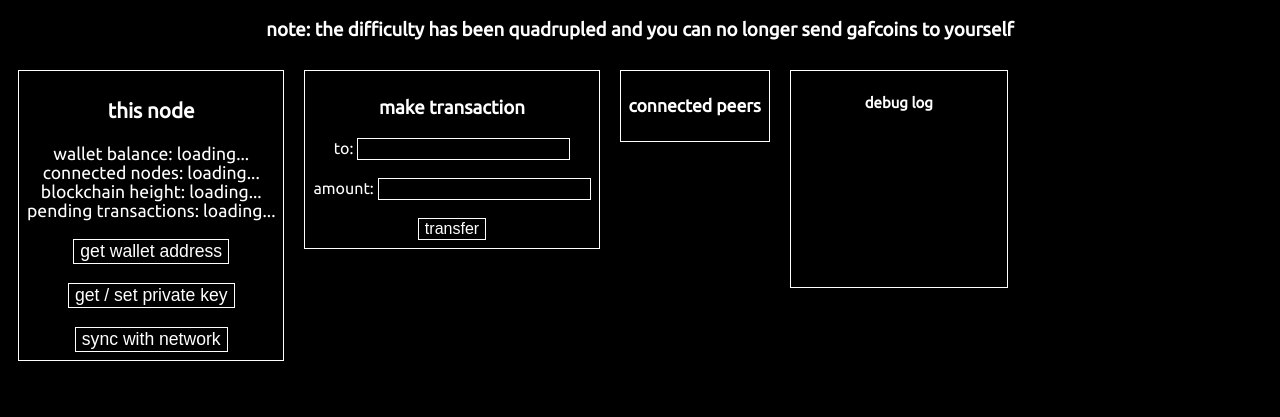
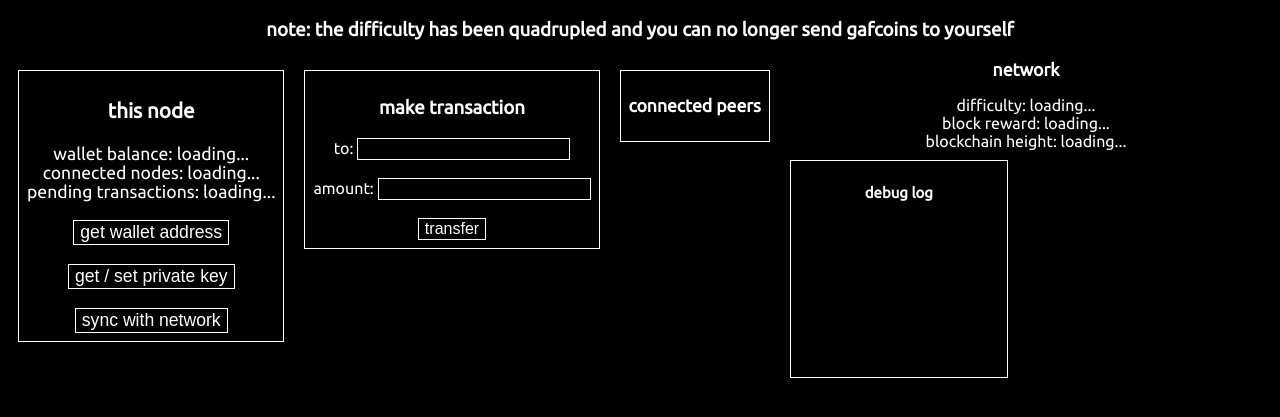
Before and after one commit to wwwg/gafcoin, a website with bundled scripts: page index.html in a window 1280 px wide. Shown: the part 61-478 px from the top of the page. Built offline with nearby package versions, Linux system fonts and the light colour scheme; a script that the page names is missing.

Commit message:
add network panel

```diff
--- a/index.html
+++ b/index.html
@@ -14,7 +14,6 @@
                 <h3>this node</h3>
                 wallet balance: <span id="balance">loading...</span><br>
                 connected nodes: <span id="peerCount">loading...</span><br>
-                blockchain height: <span id="bcHeight">loading...</span><br>
                 pending transactions: <span id="pendingTxs">loading...</span><br>
                 <br>
                 <button id="privkey" onclick="getwalletaddr()">get wallet address</button><br><br>
@@ -28,10 +27,16 @@
                 <button onclick="transfer()">transfer</button>
             </div>
             <div class="box">
-                <h3 id="peerheader">connected peers</h3>
+                <h3 class="header">connected peers</h3>
                 <div id="peers">
                     <!-- peers will go here -->
                 </div>
+            </div>
+            <div class="net">
+                <h3 class="header">network</h3>
+                difficulty: <span id="diff">loading...</span><br>
+                block reward: <span id="reward">loading...</span><br>
+                blockchain height: <span id="bcHeight">loading...</span><br>
             </div>
             <div id="log" class="box">
                 <h3>debug log</h3>
--- a/web/style.css
+++ b/web/style.css
@@ -10,7 +10,7 @@ body {
 	margin: 10px;
 	float: left;
 }
-#peerheader {
+.header {
 	font-size: 110%;
 }
 #log {
--- a/web/webclient.js
+++ b/web/webclient.js
@@ -9,6 +9,8 @@ window.updateStats = () => {
     document.getElementById('bcHeight').textContent = node.bc.height();
     document.getElementById('balance').textContent = node.balance();
     document.getElementById('pendingTxs').textContent = node.pendingTxs.length;
+    document.getElementById('reward').textContent = node.bc.blockReward;
+    document.getElementById('diff').textContent = node.bc.globalDiff;
     let peers = '';
     for (let i = 0; i < node.net.outPeers.length; ++i) {
         peers += node.net.outPeers[i].ip;
```
